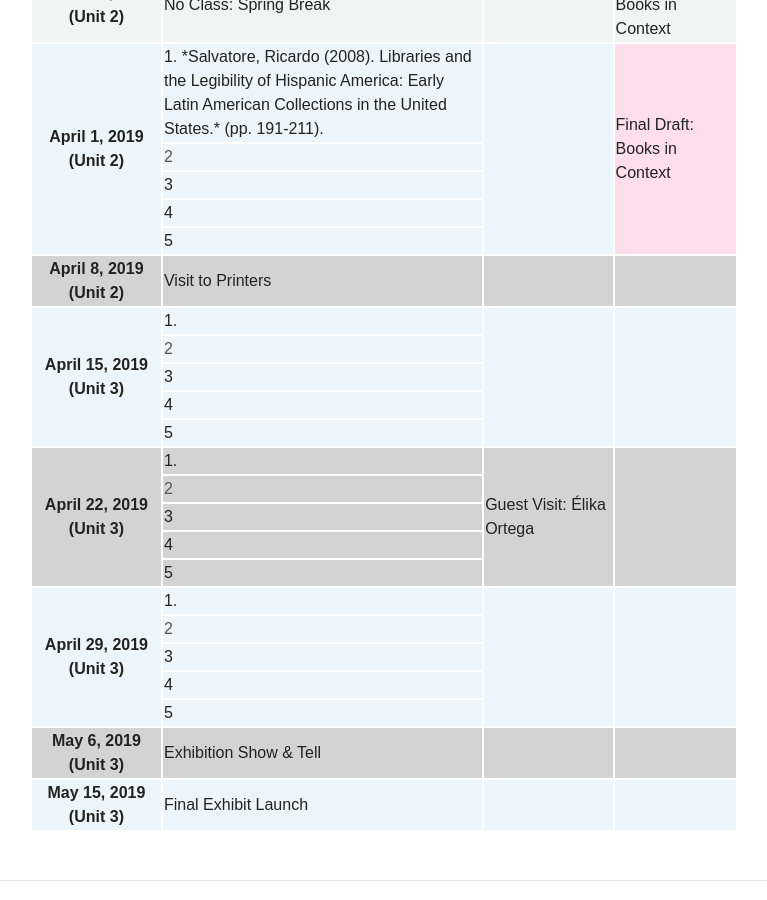
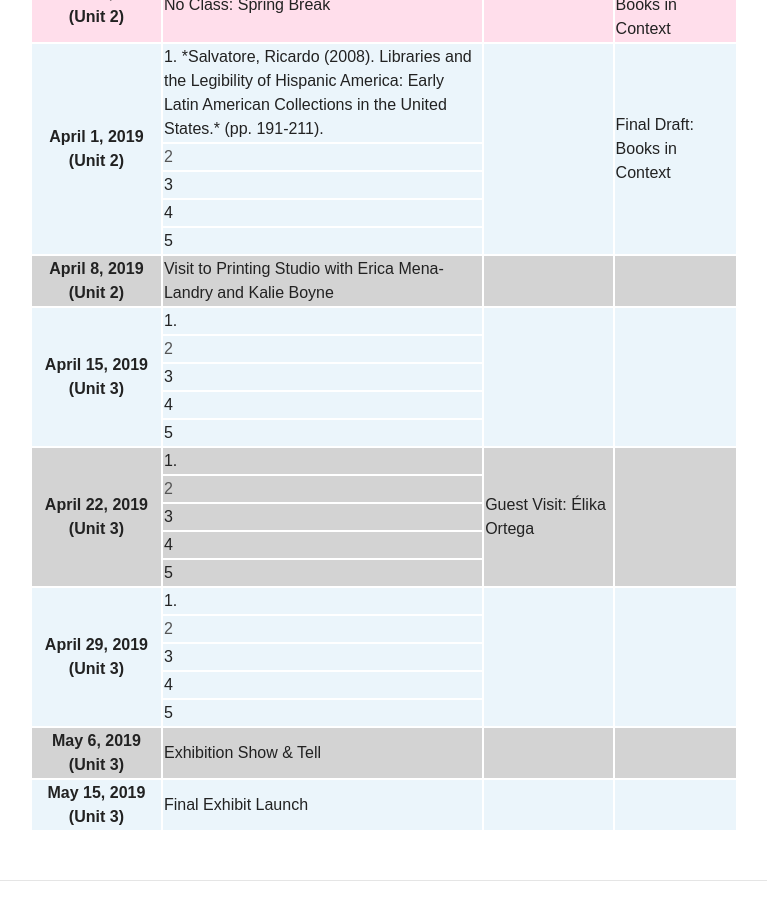
Before and after one commit to halperta/2019-bookhistory, a Jekyll site: the page built from schedule/index.md, in a window 1280 px wide and 900 px high, scrolled down 2323 px. Shown: the whole window, without its empty margins (256-1023 px from the left). Built offline with Jekyll 4.4.1, drawn with Linux system fonts in a browser that asks for light colours; nearby versions of some CDN libraries.

Commit message:
no class colors

```diff
--- a/schedule/index.md
+++ b/schedule/index.md
@@ -73,7 +73,7 @@
     <td align="left">5 </td>
   </tr>
 
-  <tr bgcolor="#F2F4F4">
+  <tr bgcolor="#FFDEEB">
     <th rowspan="1">February 18, 2019 (Unit 1)</th>
       <td> No Class: Presidents' Day </td>
       <td rowspan="1"> </td>
@@ -169,7 +169,7 @@
     <td align="left">5 </td>
   </tr>
 
-  <tr bgcolor="#F2F4F4">
+  <tr bgcolor="#FFDEEB">
     <th rowspan="1">March 25, 2019 (Unit 2)</th>
    <td> No Class: Spring Break </td>
     <td rowspan="1"> </td>
@@ -193,7 +193,7 @@
    <td> 1. *Salvatore, Ricardo (2008). Libraries and the Legibility of Hispanic America: Early Latin American Collections in the United States.* (pp. 191-211).
 </td>
     <td rowspan="5"> </td>
-    <td rowspan="5" bgcolor="FFDEEB"> Final Draft: Books in Context </td>
+    <td rowspan="5"> Final Draft: Books in Context </td>
   </tr>
   <tr bgcolor="EBF5FB">
     <td align="left"><a href=""> 2 </a></td>
@@ -210,7 +210,7 @@
 
   <tr bgcolor="LightGray">
     <th rowspan="1">April 8, 2019 (Unit 2)</th>
-    <td> Visit to Printers </td>
+    <td> Visit to Printing Studio with Erica Mena-Landry and Kalie Boyne </td>
     <td rowspan="1"> </td>
     <td rowspan="1"> </td>
   </tr>
```
